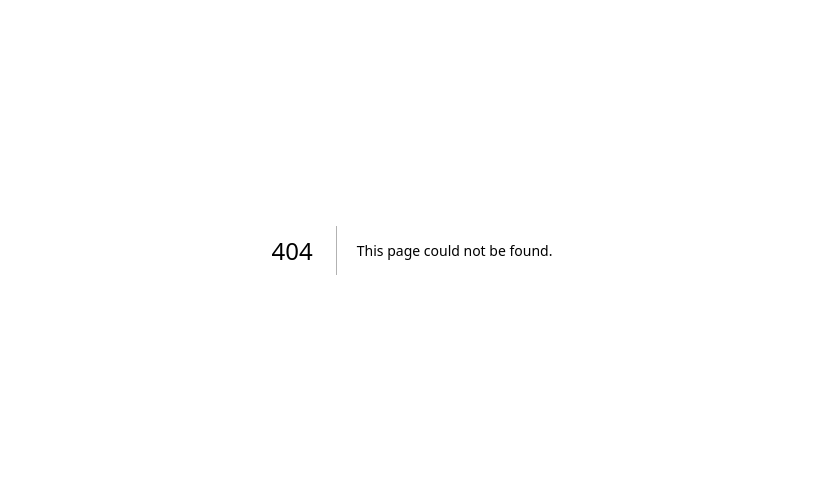
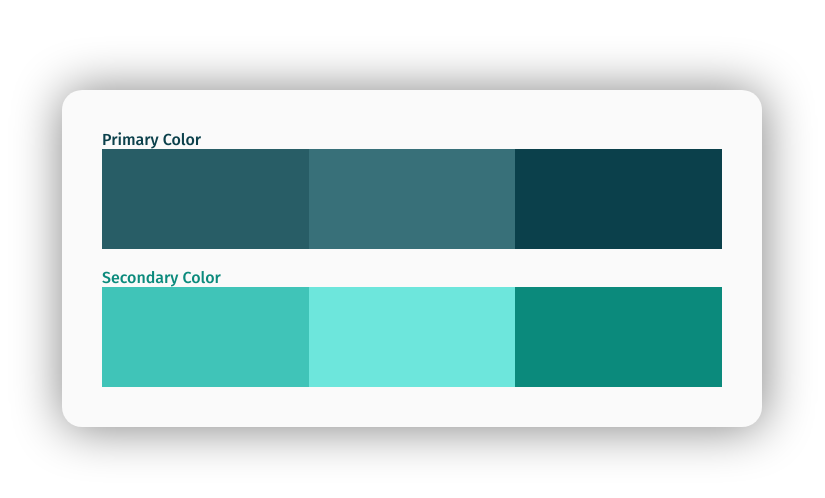
Before and after one commit to jrbytes/0001-palette, a Next.js app: page /palette in a window 1280 px wide. Before the commit this address had no page. Shown: the part 150-648 px from the top of the page, without its empty margins (228-1053 px from the left). Built offline with nearby package versions, Linux system fonts and the light colour scheme.

Commit message:
refactor to 01. Palette Copy To Clipboard

```diff
--- a/package.json
+++ b/package.json
@@ -1,5 +1,5 @@
 {
-  "name": "0001-palette",
+  "name": "react-examples",
   "version": "0.1.0",
   "private": true,
   "scripts": {
--- a/src/pages/_app.tsx
+++ b/src/pages/_app.tsx
@@ -1,6 +1,16 @@
 import '@/styles/globals.css'
 import type { AppProps } from 'next/app'
+import { Fira_Sans } from 'next/font/google'
+
+const inter = Fira_Sans({
+  weight: ['500'],
+  subsets: ['latin']
+})
 
 export default function App({ Component, pageProps }: AppProps) {
-  return <Component {...pageProps} />
+  return (
+    <main className={`${inter.className}`}>
+      <Component {...pageProps} />
+    </main>
+  )
 }
--- a/src/pages/index.tsx
+++ b/src/pages/index.tsx
@@ -1,7 +1,7 @@
 import Head from 'next/head'
 import { Fira_Sans } from 'next/font/google'
 import styles from '../styles/Home.module.css'
-import { Palette } from '@/components/Palette/Palette'
+import Link from 'next/link'
 
 const inter = Fira_Sans({
   weight: ['500'],
@@ -17,7 +17,7 @@ export default function Home() {
         <link rel="icon" href="/favicon.ico" />
       </Head>
       <main className={`${styles.main} ${inter.className}`}>
-        <Palette />
+        <Link href="/palette">01. Palette Copy To Clipboard</Link>
       </main>
     </>
   )
--- /dev/null
+++ b/src/pages/palette.tsx
@@ -0,0 +1,6 @@
+import styles from '@/styles/Home.module.css'
+import { Palette } from '@/components/Palette/Palette'
+
+export default function PalettePage() {
+  return <main className={`${styles.main}`}><Palette /></main>
+}
```
Also changed, not shown: 2 other files (tests, documents, lock files or other folders).
